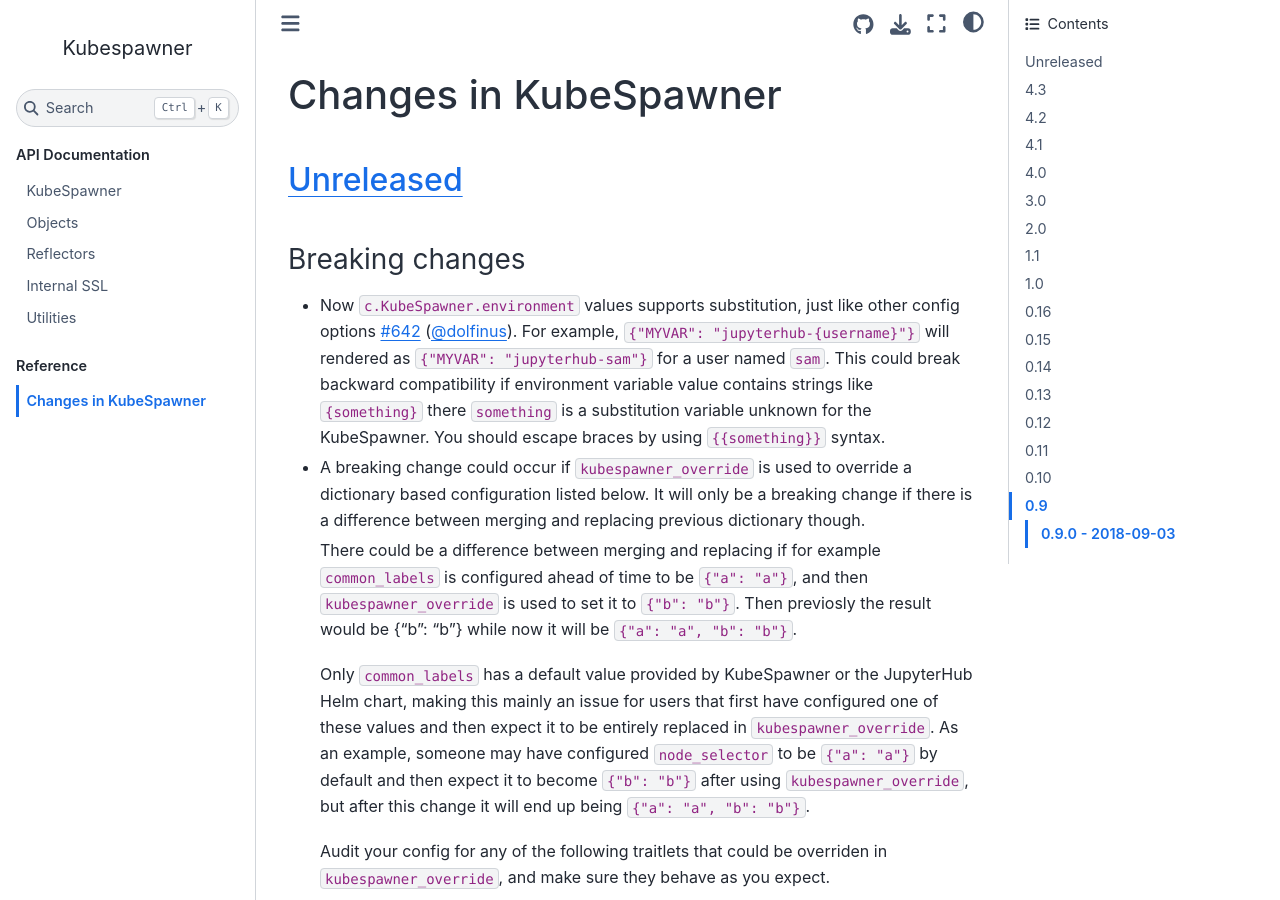
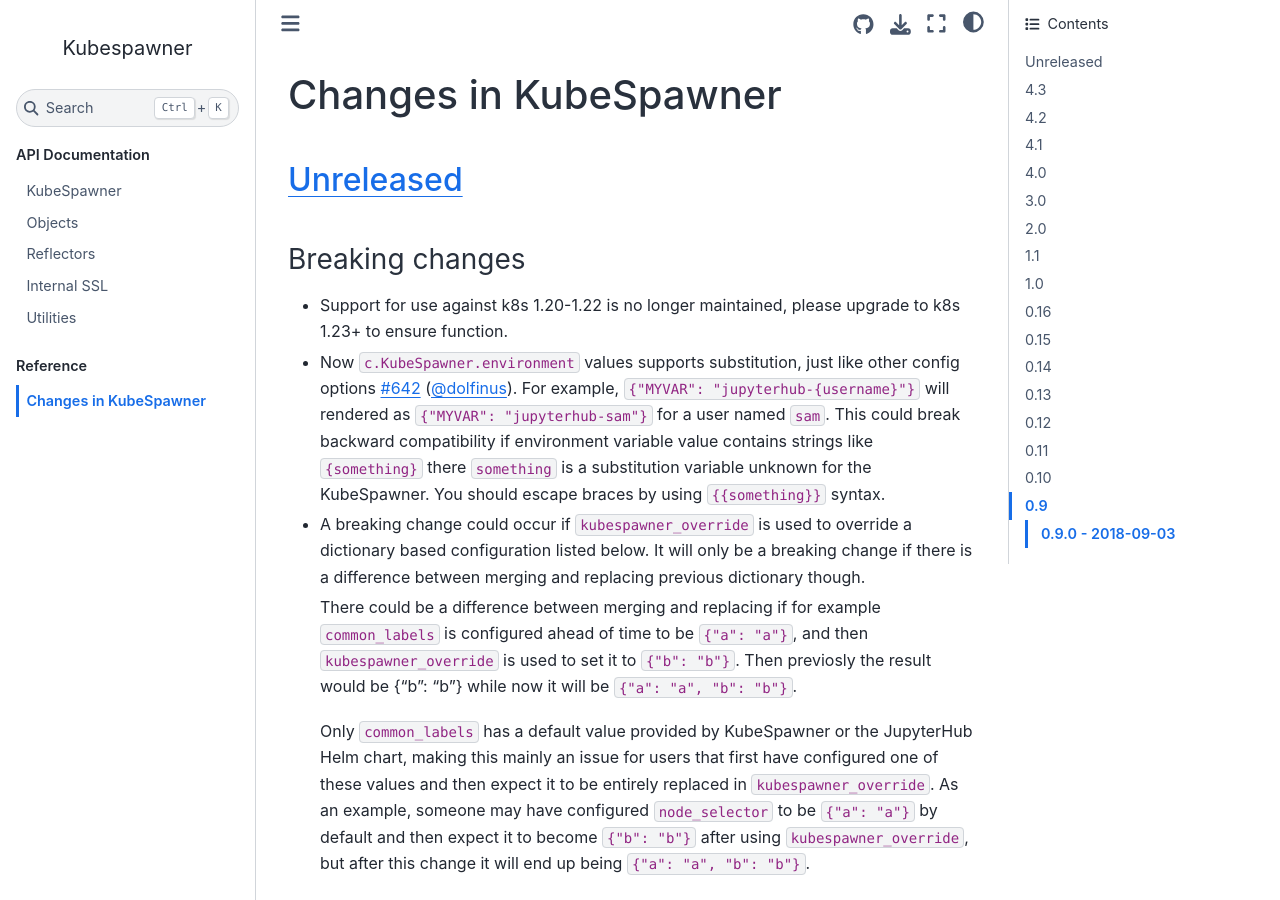
Before and after one commit to jupyterhub/kubespawner, a Sphinx documentation site: the page built from docs/source/changelog.md, in a window 1280 px wide and 900 px high. Built offline with Sphinx 7.4.7 and the Sphinx Book theme 1.1.4, drawn with Linux system fonts in a browser that asks for light colours.

Commit message:
Drop support for k8s 1.20-1.22 (stop testing it)

```diff
--- a/docs/source/changelog.md
+++ b/docs/source/changelog.md
@@ -6,6 +6,8 @@
 
 ### Breaking changes
 
+- Support for use against k8s 1.20-1.22 is no longer maintained, please upgrade
+  to k8s 1.23+ to ensure function.
 - Now `c.KubeSpawner.environment` values supports substitution, just like other config options [#642](https://github.com/jupyterhub/kubespawner/pull/642) ([@dolfinus](https://github.com/dolfinus)).
   For example, `{"MYVAR": "jupyterhub-{username}"}` will rendered as `{"MYVAR": "jupyterhub-sam"}` for a user named `sam`.
   This could break backward compatibility if environment variable value contains strings like `{something}` there `something` is a substitution variable unknown for the KubeSpawner. You should escape braces by using `{{something}}` syntax.
```
Also changed, not shown: 1 other file.
